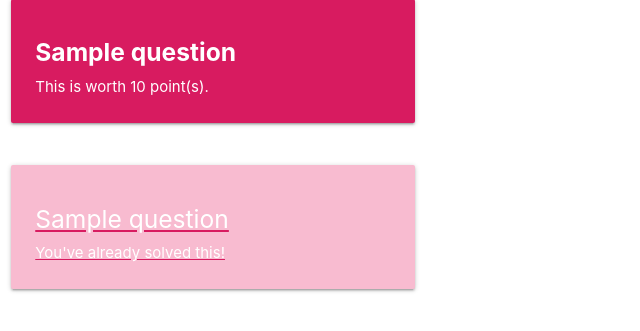
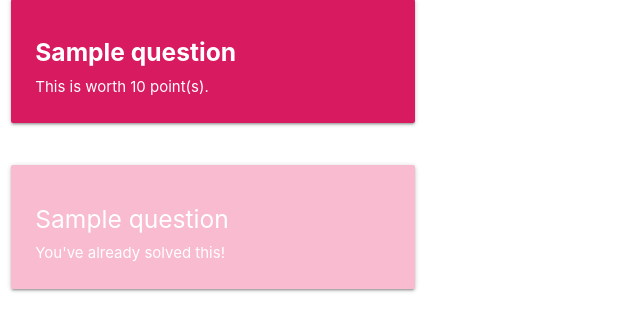
Before and after one commit to xntur/koan, a Python web app: template app/templates/index.html in a window 1280 px wide. Shown: the part 189-520 px from the top of the page, without its empty margins (0-640 px from the left). Run offline with Jinja, Linux system fonts and the light colour scheme; the template is opened without the code that fills it: most values are stand-ins (such as "Sample title", 1, 10 or a date in 2020).

Commit message:
remove the underlines

```diff
--- a/app/static/style.css
+++ b/app/static/style.css
@@ -10,7 +10,6 @@
     color: white;
     text-align: center;
     padding: 14px 16px;
-    text-decoration: none;
     font-size: 17px;
 }
 
@@ -28,5 +27,4 @@
 
 a {
     color: #d81b60;
-    text-decoration: underline;
 }
```
